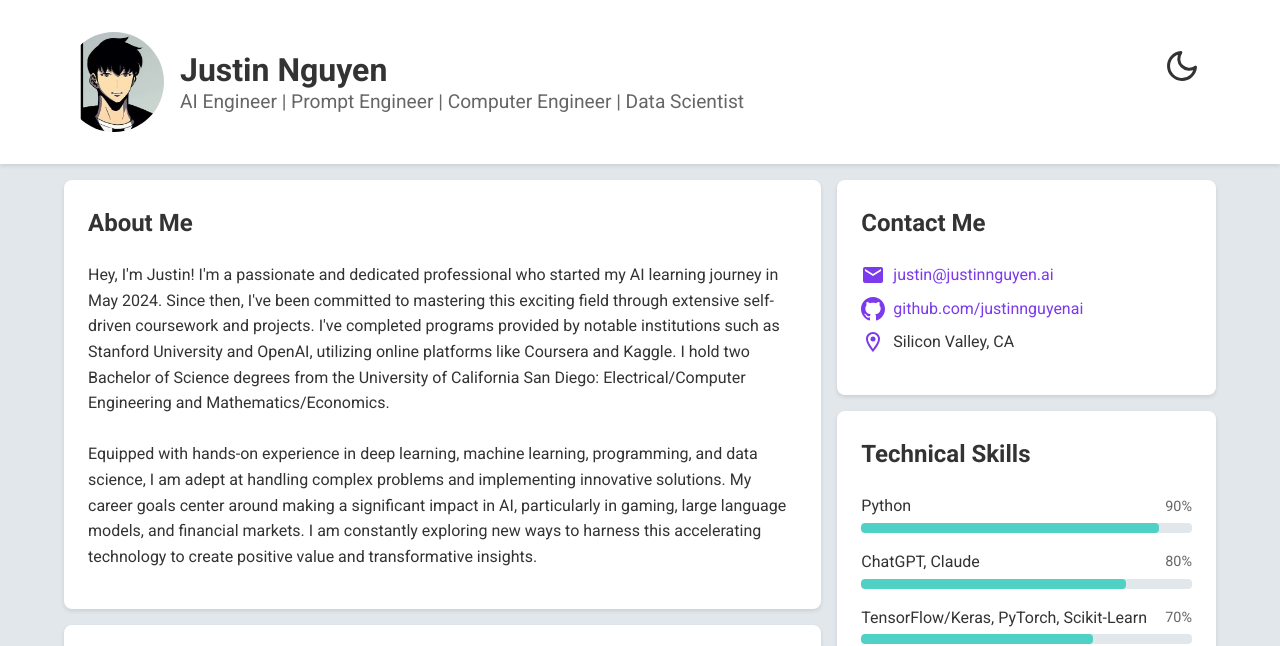
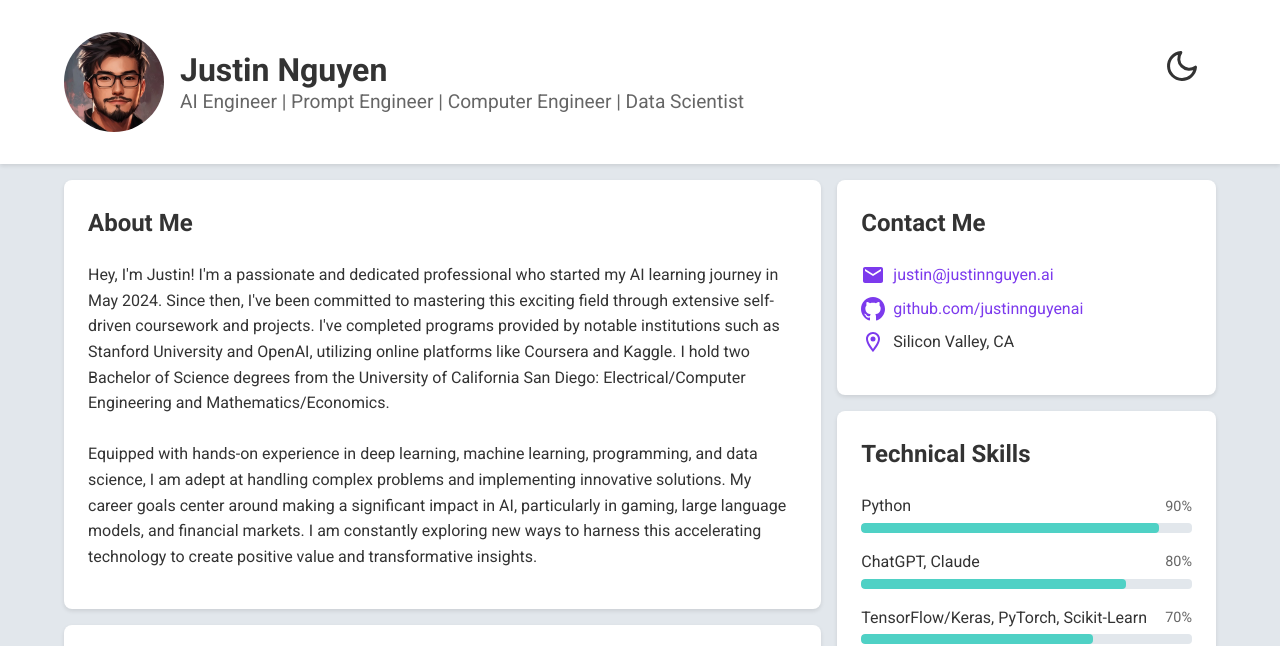
Before and after one commit to justinnguyenai/justinnguyen.ai, a website: page index.html in a window 1280 px wide. Shown: the top 646 px of the page. Drawn offline with Linux system fonts and the light colour scheme.

Commit message:
updated profile picture

```diff
--- a/index.html
+++ b/index.html
@@ -12,7 +12,7 @@
     <header>
         <div class="container">
             <a href="/" class="profile-link">
-                <img src="images/profilepicture.jpg" alt="Justin Nguyen" class="profile-picture">
+                <img src="images/profilepicture2.jpg" alt="Justin Nguyen" class="profile-picture">
             </a>
             <div class="header-text">
                 <h1>Justin Nguyen</h1>
```
Also changed, not shown: mtg/index.html (+1 -1 lines), images/favicon-32x32.png (renamed from images/favicon32.png), images/favicon2-32x32.png (added), images/profilepicture2.jpg (added).
